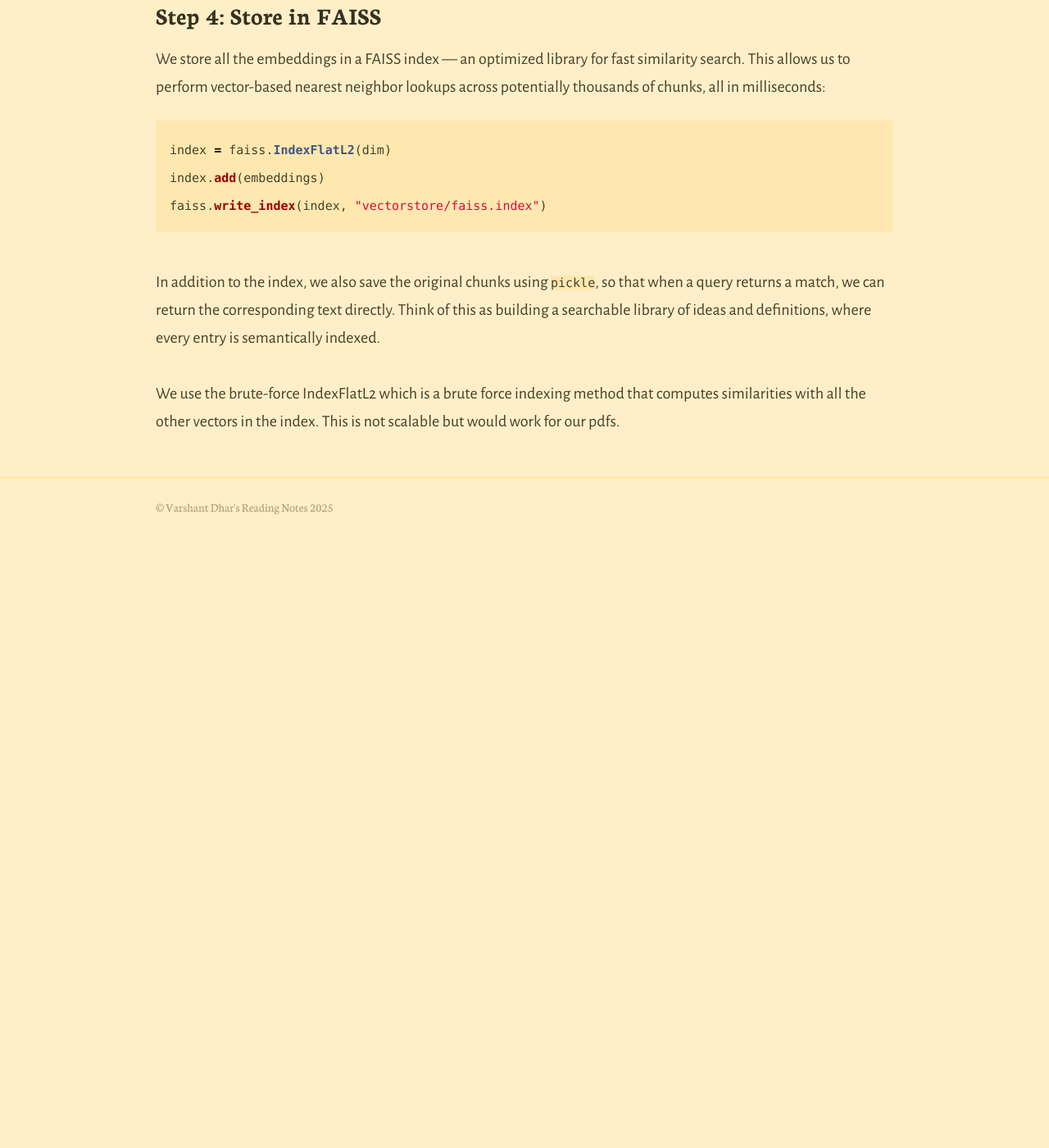
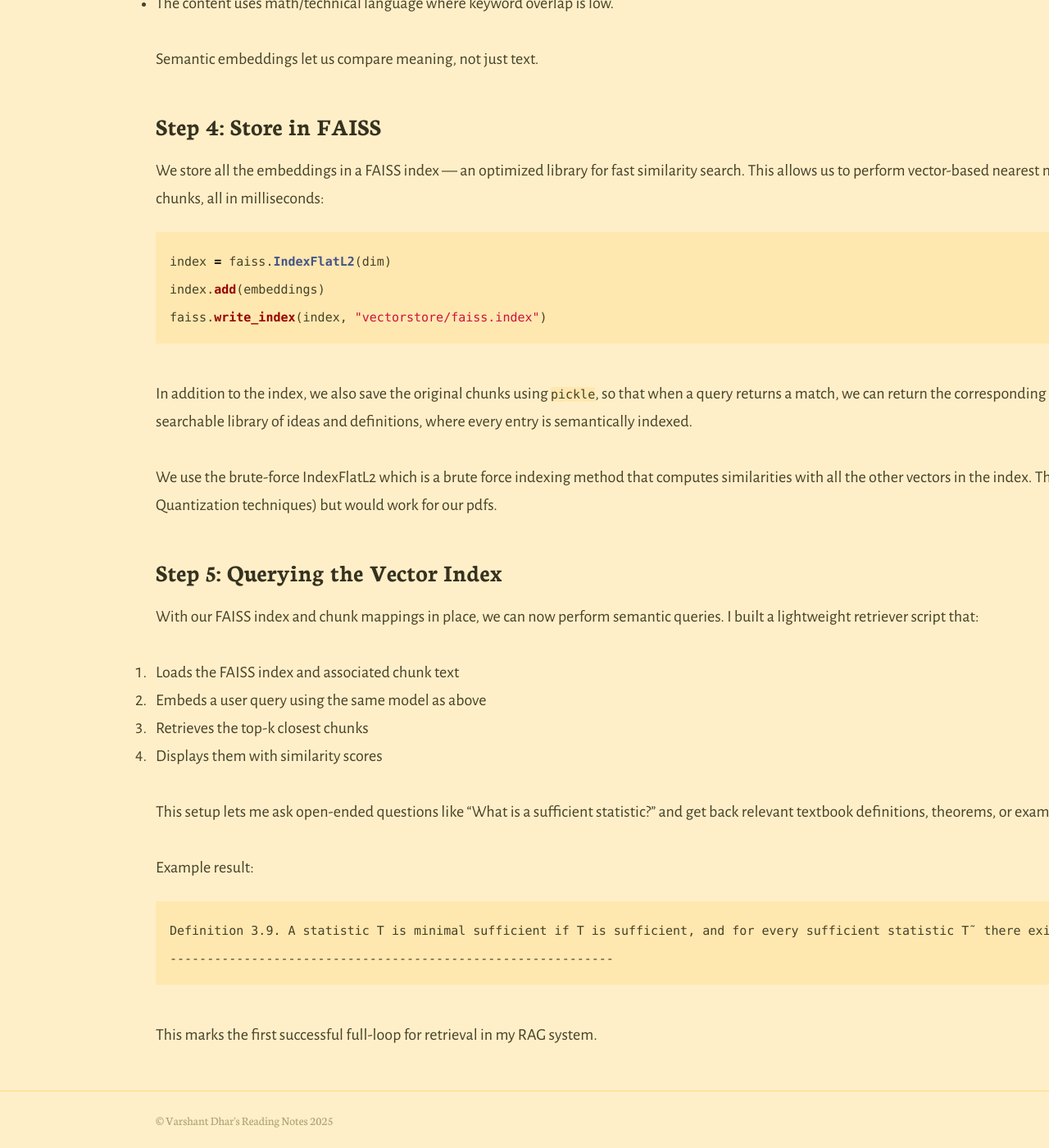
Before and after one commit to varshantdhar/varshantdhar.github.io, a Jekyll site: the page built from _posts/2025-06-06-agentic-rag.md, in a window 1280 px wide and 1400 px high, scrolled down 2336 px. Shown: the whole window at 82% size. Built offline with Jekyll 4.4.1, drawn with Linux system fonts in a browser that asks for light colours; our own code applies the rules of GitHub Pages for plain Markdown files; before the commit the page ends 2988 px from its top, so only the background shows below that; some of the changed text lies outside the part shown.

Commit message:
More context on retriever stage of LLM pipeline

````diff
--- a/_posts/2025-06-06-agentic-rag.md
+++ b/_posts/2025-06-06-agentic-rag.md
@@ -24,6 +24,16 @@ with pdfplumber.open(pdf_path) as pdf:
 ```
 
 This gives us one large text blob per document, which forms the base for downstream chunking. LaTeX content is preserved in its raw form — we’ll address how to handle equations more intelligently in later stages.
+
+#### Text Cleaning During PDF Extraction
+
+PDFs — especially scanned math textbooks — often contain inconsistent spacing and line breaks that corrupt the logical structure of paragraphs and formulas. I added a `clean_text()` function to fix issues such as:
+
+- Removing random newlines
+- Breaking up merged words like `thisisasentence` → `this is a sentence`
+- Stripping excessive whitespace
+
+This cleaning happens **before chunking**, which ensures that each chunk preserves logical continuity — especially critical for mathematical derivations.
 
 
 ### Step 2: Chunking for RAG
@@ -61,6 +71,7 @@ Embeddings allow us to compute cosine similarity between a user query and each c
 Semantic embeddings let us compare meaning, not just text.
 
 ### Step 4: Store in FAISS
+
 We store all the embeddings in a FAISS index — an optimized library for fast similarity search. This allows us to perform vector-based nearest neighbor lookups across potentially thousands of chunks, all in milliseconds:
 
 ```python
@@ -70,4 +81,22 @@ faiss.write_index(index, "vectorstore/faiss.index")
 ```
 In addition to the index, we also save the original chunks using `pickle`, so that when a query returns a match, we can return the corresponding text directly. Think of this as building a searchable library of ideas and definitions, where every entry is semantically indexed.
 
-We use the brute-force IndexFlatL2 which is a brute force indexing method that computes similarities with all the other vectors in the index. This is not scalable but would work for our pdfs.
+We use the brute-force IndexFlatL2 which is a brute force indexing method that computes similarities with all the other vectors in the index. This is not scalable (like HNSW, Annoy or Quantization techniques) but would work for our pdfs.
+
+### Step 5: Querying the Vector Index
+
+With our FAISS index and chunk mappings in place, we can now perform semantic queries. I built a lightweight retriever script that:
+
+1. Loads the FAISS index and associated chunk text
+2. Embeds a user query using the same model as above
+3. Retrieves the top-k closest chunks
+4. Displays them with similarity scores
+
+This setup lets me ask open-ended questions like "What is a sufficient statistic?" and get back relevant textbook definitions, theorems, or examples from the embedded documents.
+
+Example result:
+```
+Definition 3.9. A statistic T is minimal sufficient if T is sufficient, and for every sufficient statistic T˜ there exists a function f such that T = f(T˜)...
+------------------------------------------------------------
+```
+This marks the first successful full-loop for retrieval in my RAG system.
````
